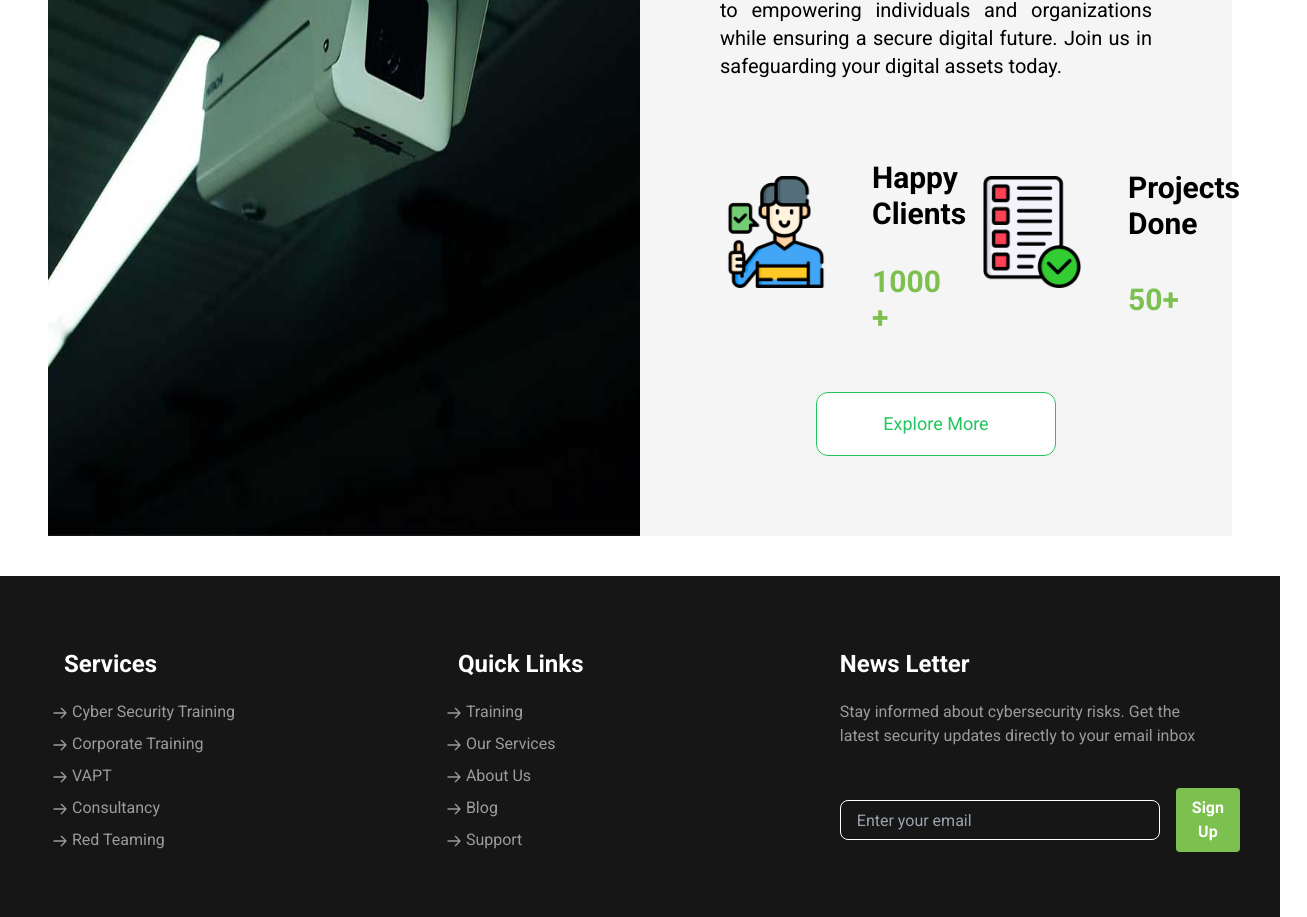
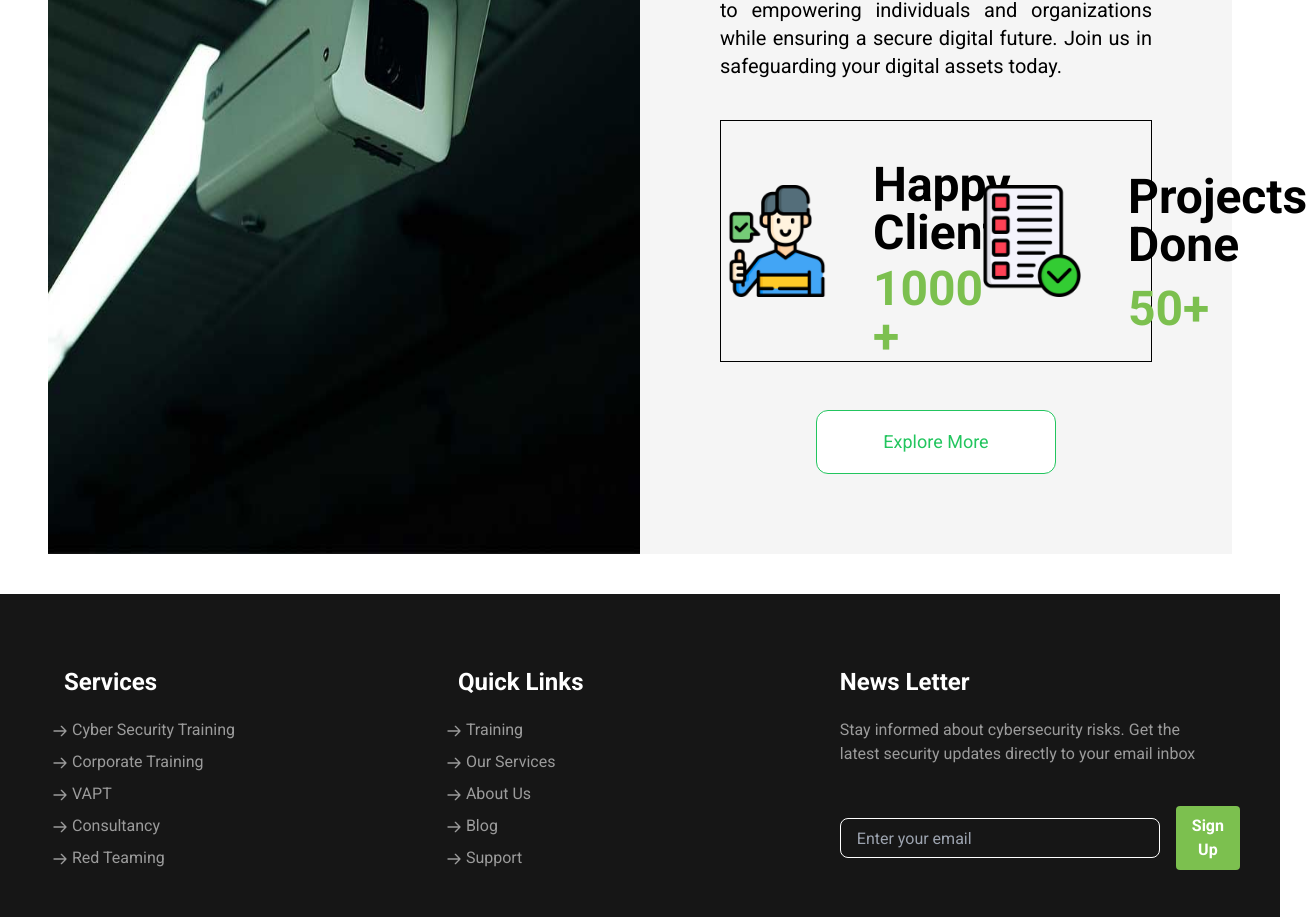
Before and after one commit to sankalp-codes244/cyberousWebsite, a React (Vite) app: page /career in a window 1280 px wide. Shown: the part 3440-4357 px from the top of the page, 1307 px wide, since content can reach past the window. Built offline with nearby package versions, Linux system fonts and the light colour scheme; a web font is replaced by a local one.

Commit message:
minor change

```diff
--- a/src/pages/Homepage/AboutUs/About.jsx
+++ b/src/pages/Homepage/AboutUs/About.jsx
@@ -17,22 +17,25 @@ const About = () => {
           <p className="text-lg lg:text-xl mt-6 text-black text-justify">
             Welcome to Cyberous, your premier cyber security partner. Specializing in ethical hacking training, VAPT services covering web, network, mobile, and cloud platforms, as well as red teaming and consultancy solutions. Founded in 2020 by Mr. Yogesh Saini, renowned for training over 10,000 students globally and 2,500+ corporate employees. Recognized as a Top 10 CEO in Jaipur, Rajasthan. Cyberous is committed to empowering individuals and organizations while ensuring a secure digital future. Join us in safeguarding your digital assets today.
           </p>
-          <div className="mt-10 flex flex-col sm:flex-row justify-start items-center">
-            <img src={Images.aboutimg1} alt="Image of something" className="pointer-events-none select-none w-28 h-28 sm:w-28 sm:h-28" />
-            <div className="grid grid-cols-1 gap-4 w-full">
-              <h1 className="mt-2 md:mt-10 ml-10 text-3xl font-bold">
+          {/* <div className="flex md:flex-row">
+
+          </div> */}
+          <div className="mt-10 flex flex-col sm:flex-row items-center border border-solid border-black">
+            <img src={Images.aboutimg1} alt="Image of something" className="pointer-events-none select-none w-28 h-28" />
+            <div className="grid grid-cols-1 gap-2 w-full">
+              <h1 className="mt-2 md:mt-10 ml-10 text-5xl font-bold">
                 Happy Clients
               </h1>
-              <h1 className="text-custom-buttonColor-Green text-3xl font-bold m-2 mt-4 ml-10">
+              <h1 className="text-custom-buttonColor-Green text-5xl font-bold ml-10">
                 1000 +
               </h1>
             </div>
             <img src={Images.aboutimg2} className="pointer-events-none select-none w-28 h-28 sm:w-28 sm:h-28 mt-4 sm:mt-0 sm:ml-20" alt="Cyberous achievement" />
-            <div className="grid grid-cols-1 gap-4 w-full">
-              <h1 className="m-2 text-3xl font-bold mt-6 ml-10">
+            <div className="grid grid-cols-1 gap-2 w-full">
+              <h1 className="m-2 text-5xl font-bold mt-6 ml-10">
                 Projects Done
               </h1>
-              <h1 className="text-custom-buttonColor-Green text-3xl font-bold mt-4  ml-10">
+              <h1 className="text-custom-buttonColor-Green text-5xl font-bold ml-10">
                 50+
               </h1>
             </div>
--- a/src/pages/TrainingPage/Internship/Internship.jsx
+++ b/src/pages/TrainingPage/Internship/Internship.jsx
@@ -45,20 +45,17 @@ const Internship = () => {
 
 
       <div>
-        <div className='text-center relative bg-no-repeat bg-cover bg-center h-full md:h-screen object-cover p-6 md:pt-40' style={{ backgroundImage: `url(${Images.internshipbg1})`, }}>
-          <div className='flex flex-col'>
-            <h1 className='text-center text-custom-fontColor-Green text-xl md:text-5xl font-__Inter_aaf875 font-bold py-8'>
+        <div className='text-center relative bg-no-repeat bg-cover bg-center h-full md:h-screen object-cover p-6 md:pt-20' style={{ backgroundImage: `url(${Images.internshipbg1})`, }}>
+            <h1 className='text-center text-custom-fontColor-Green text-xl md:text-5xl font-__Inter_aaf875 font-bold md:py-20'>
               Cyberous Internship Training Program: Launch Your Cybersecurity Career with Us!
             </h1>
-            <div className='md:flex md:flex-row '>
+          <div className='grid grid-cols-1 md:grid-cols-2'>
               <p className='text-white font-__Inter_aaf875 text-lg  m-4 p-4 md:text-justify bg-custom-fontColor-Green'>
                 Welcome to Cyberous Internship Program – your gateway to hands-on experience and invaluable insights into the world of cybersecurity! Our program offers a dynamic learning environment where interns have the opportunity to work alongside seasoned professionals, tackle real-world challenges, and gain practical skills that set them apart in the industry.
               </p>
               <p className='text-white font-__Inter_aaf875 text-lg  p-4 md:text-justify m-4 bg-custom-fontColor-Green'>
                 At Cyberous, we believe in nurturing talent and providing aspiring cybersecurity professionals with the tools they need to succeed. Through mentorship, guided projects, and exposure to cutting-edge technologies, interns not only enhance their technical abilities but also develop critical thinking, problem-solving, and teamwork skills essential for thriving in today's cybersecurity landscape.
               </p>
-            </div>
-            <div className='md:flex md:flex-row'>
               <p className='text-white font-__Inter_aaf875 text-lg  md:text-justify m-4 p-4 bg-custom-fontColor-Green'>
                 Whether you're a student looking to kickstart your career or an individual seeking a career change, our internship program caters to diverse backgrounds and skill levels. With flexible scheduling options and a supportive learning environment, interns can tailor their experience to suit their goals and interests.
 
@@ -66,7 +63,6 @@ const Internship = () => {
               <p className='text-white font-__Inter_aaf875 text-lg  p-4 md:text-justify  m-4 bg-custom-fontColor-Green'>
                 Join us at Cyberous Internship Program and embark on a rewarding journey towards becoming a cybersecurity expert. Gain hands-on experience, expand your knowledge, and make meaningful contributions to our mission of securing digital assets against evolving threats. Apply now and take the first step towards a successful career in cybersecurity with Cyberous.
               </p>
-            </div>
           </div>
         </div>
       </div>
```
